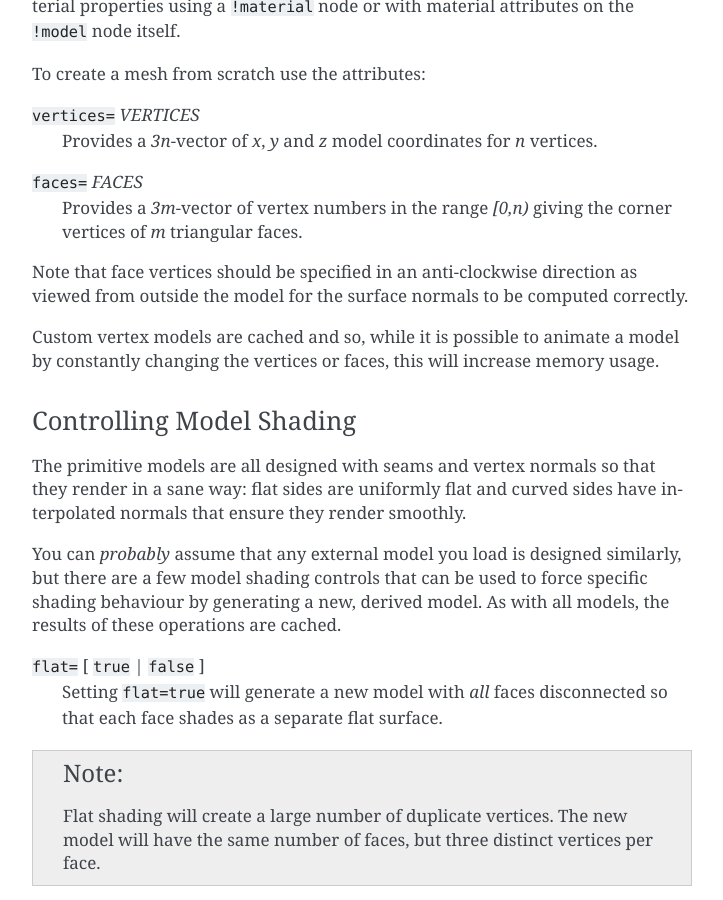
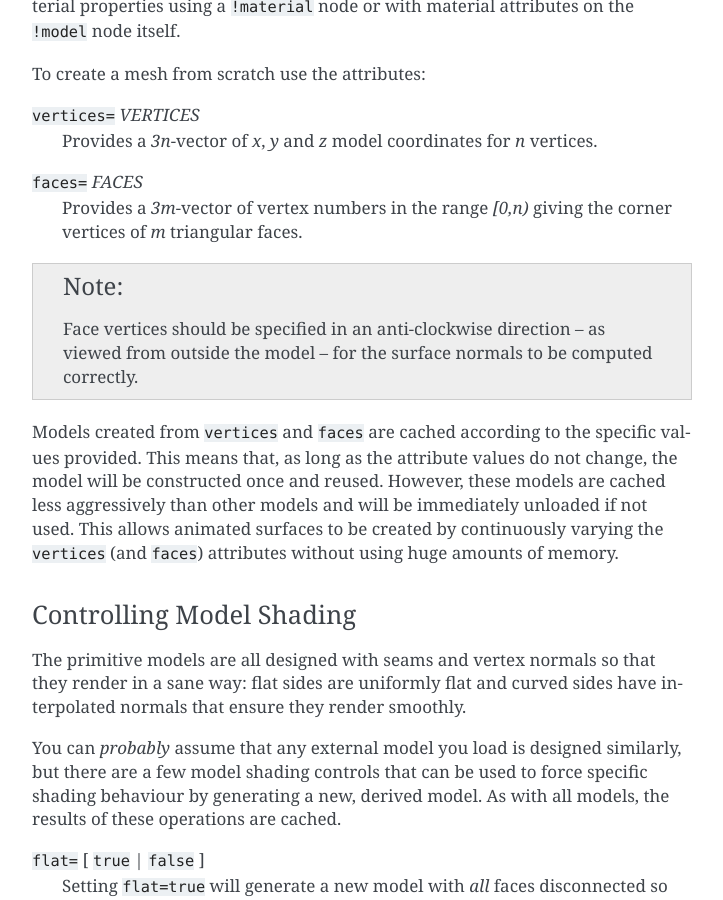
Before and after one commit to jonathanhogg/flitter, a Sphinx documentation site: the page built from docs/canvas3d.md, in a window 1280 px wide and 900 px high, scrolled down 19670 px. Shown: the whole window, without its empty margins (388-1111 px from the left). Built offline with Sphinx 7.4.7, drawn with Linux system fonts in a browser that asks for light colours.

Commit message:
Note that `VectorModel`s are cached differently

```diff
--- a/docs/canvas3d.md
+++ b/docs/canvas3d.md
@@ -856,11 +856,17 @@ To create a mesh from scratch use the attributes:
 : Provides a *3m*-vector of vertex numbers in the range *[0,n)* giving the
 corner vertices of *m* triangular faces.
 
-Note that face vertices should be specified in an anti-clockwise direction as
-viewed from outside the model for the surface normals to be computed correctly.
+:::{note}
+Face vertices should be specified in an anti-clockwise direction – as viewed
+from outside the model – for the surface normals to be computed correctly.
+:::
 
-Custom vertex models are cached and so, while it is possible to animate a model
-by constantly changing the vertices or faces, this will increase memory usage.
+Models created from `vertices` and `faces` are cached according to the specific
+values provided. This means that, as long as the attribute values do not change,
+the model will be constructed once and reused. However, these models are cached
+less aggressively than other models and will be immediately unloaded if not
+used. This allows animated surfaces to be created by continuously varying the
+`vertices` (and `faces`) attributes without using huge amounts of memory.
 
 ### Controlling Model Shading
 
```
